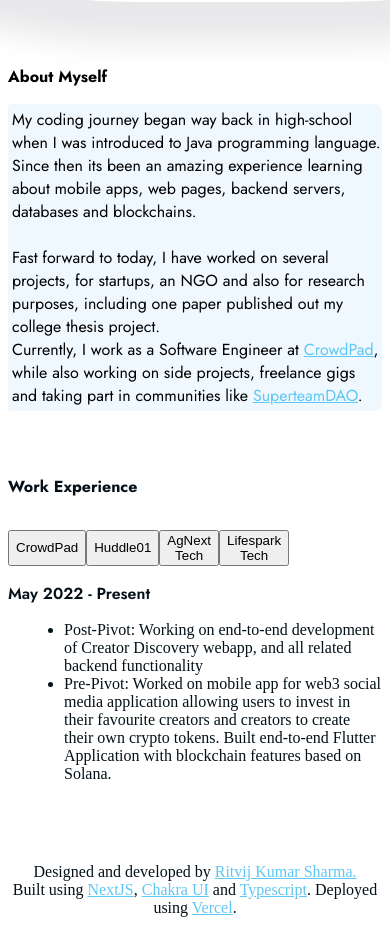
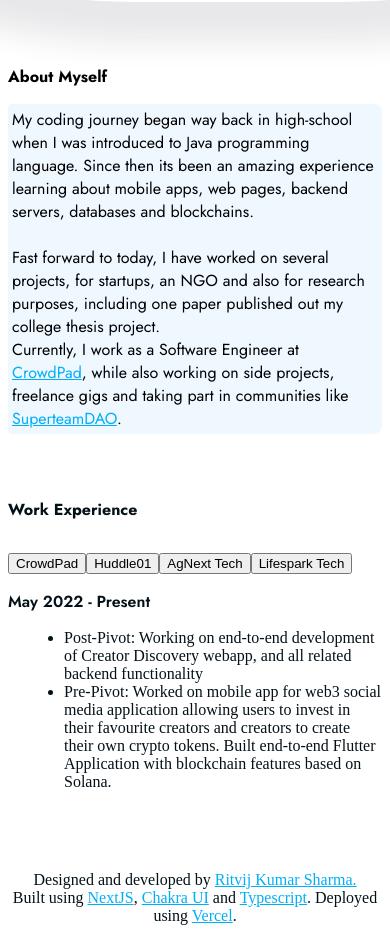
Before and after one commit to ritvij14/portfolio, a Next.js app: page / in a window 390 px wide. Shown: the part 1429-2380 px from the top of the page. Built offline with nearby package versions, Linux system fonts and the light colour scheme.

Commit message:
:bug: fixed responsive issues

```diff
--- a/components/about.tsx
+++ b/components/about.tsx
@@ -43,7 +43,7 @@
         borderLeftWidth={6}
         borderLeftRadius={4}
         borderRightRadius={8}
-        paddingLeft={4}
+        paddingX={4}
         paddingY={4}
         color={colorMode === "dark" ? "#D2EAFF" : "black"}
         backgroundColor={colorMode === "dark" ? "#001D2D" : "#D2EAFF59"}
@@ -58,12 +58,20 @@
         an NGO and also for research purposes, including one paper published out
         my college thesis project.
         <br /> Currently, I work as a Software Engineer at{" "}
-        <Link color="#5FC7F3" href="https://crowdpad.io" isExternal>
+        <Link
+          color={colorMode === "dark" ? "#5FC7F3" : "#00AFFA"}
+          href="https://crowdpad.io"
+          isExternal
+        >
           CrowdPad
         </Link>
         , while also working on side projects, freelance gigs and taking part in
         communities like{" "}
-        <Link color="#5FC7F3" href="https://superteam.fun/" isExternal>
+        <Link
+          color={colorMode === "dark" ? "#5FC7F3" : "#00AFFA"}
+          href="https://superteam.fun/"
+          isExternal
+        >
           SuperteamDAO
         </Link>
         .
--- a/components/experience.tsx
+++ b/components/experience.tsx
@@ -82,7 +82,11 @@
         }}
       >
         <Tabs orientation={isMobileFrame ? "horizontal" : "vertical"}>
-          <TabList w="25%" justifyContent={"space-evenly"}>
+          <TabList
+            overflowX="auto"
+            w={{ base: "100%", md: "25%" }}
+            justifyContent={{ md: "space-evenly" }}
+          >
             {companies.map((company) => (
               <Tab key={companies.indexOf(company)} justifyContent="start">
                 {company}
@@ -93,7 +97,13 @@
           <TabPanels>
             {work.map((workPoints, index) => (
               <TabPanel key={index} paddingY={0}>
-                <Text fontFamily="jost" fontSize={"lg"} mb={2} fontWeight="600">
+                <Text
+                  mt={{ base: "1rem", sm: 0 }}
+                  fontFamily="jost"
+                  fontSize={"lg"}
+                  mb={2}
+                  fontWeight="600"
+                >
                   {workTime[index]}
                 </Text>
                 <UnorderedList>
--- a/components/footer.tsx
+++ b/components/footer.tsx
@@ -26,7 +26,7 @@
       >
         Designed and developed by{" "}
         <Link
-          color="#5FC7F3"
+          color={colorMode === "dark" ? "#5FC7F3" : "#00AFFA"}
           href="https://github.com/ritvij14/portfolio"
           isExternal
         >
@@ -34,19 +34,35 @@
         </Link>
         <br />
         Built using{" "}
-        <Link color="#5FC7F3" href="https://nextjs.org" isExternal>
+        <Link
+          color={colorMode === "dark" ? "#5FC7F3" : "#00AFFA"}
+          href="https://nextjs.org"
+          isExternal
+        >
           NextJS
         </Link>
         ,{" "}
-        <Link color="#5FC7F3" href="https://chakra-ui.com/" isExternal>
+        <Link
+          color={colorMode === "dark" ? "#5FC7F3" : "#00AFFA"}
+          href="https://chakra-ui.com/"
+          isExternal
+        >
           Chakra UI
         </Link>{" "}
         and{" "}
-        <Link color="#5FC7F3" href="https://www.typescriptlang.org/" isExternal>
+        <Link
+          color={colorMode === "dark" ? "#5FC7F3" : "#00AFFA"}
+          href="https://www.typescriptlang.org/"
+          isExternal
+        >
           Typescript
         </Link>
         . Deployed using{" "}
-        <Link color="#5FC7F3" href="https://vercel.com/" isExternal>
+        <Link
+          color={colorMode === "dark" ? "#5FC7F3" : "#00AFFA"}
+          href="https://vercel.com/"
+          isExternal
+        >
           Vercel
         </Link>
         .
--- a/components/intro.tsx
+++ b/components/intro.tsx
@@ -52,17 +52,22 @@
             I am Ritvij Sharma
           </Text>
           <Text
-            fontWeight="400"
+            fontWeight={{ base: "400", sm: "500" }}
             w="80%"
             mt="1rem"
-            fontSize="2xl"
+            fontSize={{ base: "lg", md: "2xl" }}
             color={colorMode === "dark" ? "#D2EAFF" : "black"}
+            mb={{ base: "2rem", md: "0" }}
           >
             Passionate Software Engineer with keen interest in developing mobile
             applications, full-stack web apps and blockchain.
             <br /> <br />
             Currently building for Creators and Marketing Agencies at{" "}
-            <Link color="#5FC7F3" href="https://crowdpad.io" isExternal>
+            <Link
+              color={colorMode === "dark" ? "#5FC7F3" : "#00AFFA"}
+              href="https://crowdpad.io"
+              isExternal
+            >
               CrowdPad
             </Link>
             .
--- a/components/photoGraphic.tsx
+++ b/components/photoGraphic.tsx
@@ -16,7 +16,7 @@
         duration: 0.2,
         ease: "easeIn",
       }}
-      w={{ base: "50%", sm: "30%", "2xl": "25%" }}
+      w={{ base: "80%", md: "40%", lg: "35%", "2xl": "25%" }}
       h="fit-content"
       position="relative"
     >
--- a/components/socialsBar.tsx
+++ b/components/socialsBar.tsx
@@ -48,7 +48,7 @@
             color={colorMode == "dark" ? "#D2EAFF" : "#041118"}
             _hover={{
               transform: "scale(1.25)",
-              color: "#5FC7F3",
+              color: colorMode === "dark" ? "#5FC7F3" : "#00AFFA",
             }}
           >
             <GrMail size="16px" />
@@ -61,7 +61,7 @@
             color={colorMode == "dark" ? "#D2EAFF" : "#041118"}
             _hover={{
               transform: "scale(1.25)",
-              color: "#5FC7F3",
+              color: colorMode === "dark" ? "#5FC7F3" : "#00AFFA",
             }}
           >
             <IoLogoTwitter size="16px" />
@@ -74,7 +74,7 @@
             color={colorMode == "dark" ? "#D2EAFF" : "#041118"}
             _hover={{
               transform: "scale(1.25)",
-              color: "#5FC7F3",
+              color: colorMode === "dark" ? "#5FC7F3" : "#00AFFA",
             }}
           >
             <FaGithub size="16px" />
@@ -87,7 +87,7 @@
             color={colorMode == "dark" ? "#D2EAFF" : "#041118"}
             _hover={{
               transform: "scale(1.25)",
-              color: "#5FC7F3",
+              color: colorMode === "dark" ? "#5FC7F3" : "#00AFFA",
             }}
           >
             <FaLinkedinIn size="16px" />
@@ -100,7 +100,7 @@
             color={colorMode == "dark" ? "#D2EAFF" : "#041118"}
             _hover={{
               transform: "scale(1.25)",
-              color: "#5FC7F3",
+              color: colorMode === "dark" ? "#5FC7F3" : "#00AFFA",
             }}
           >
             <IoDocument size="16px" />
```
